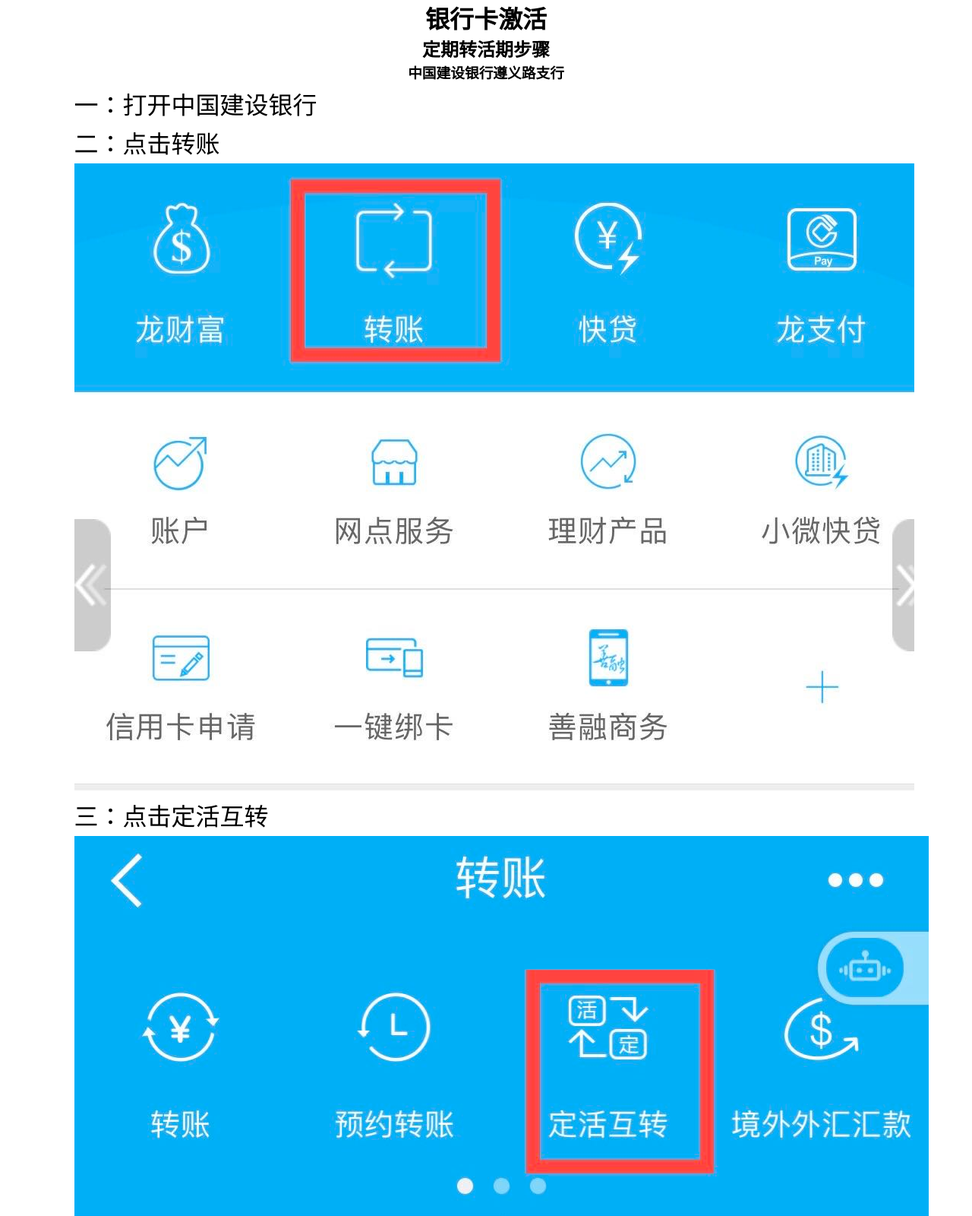
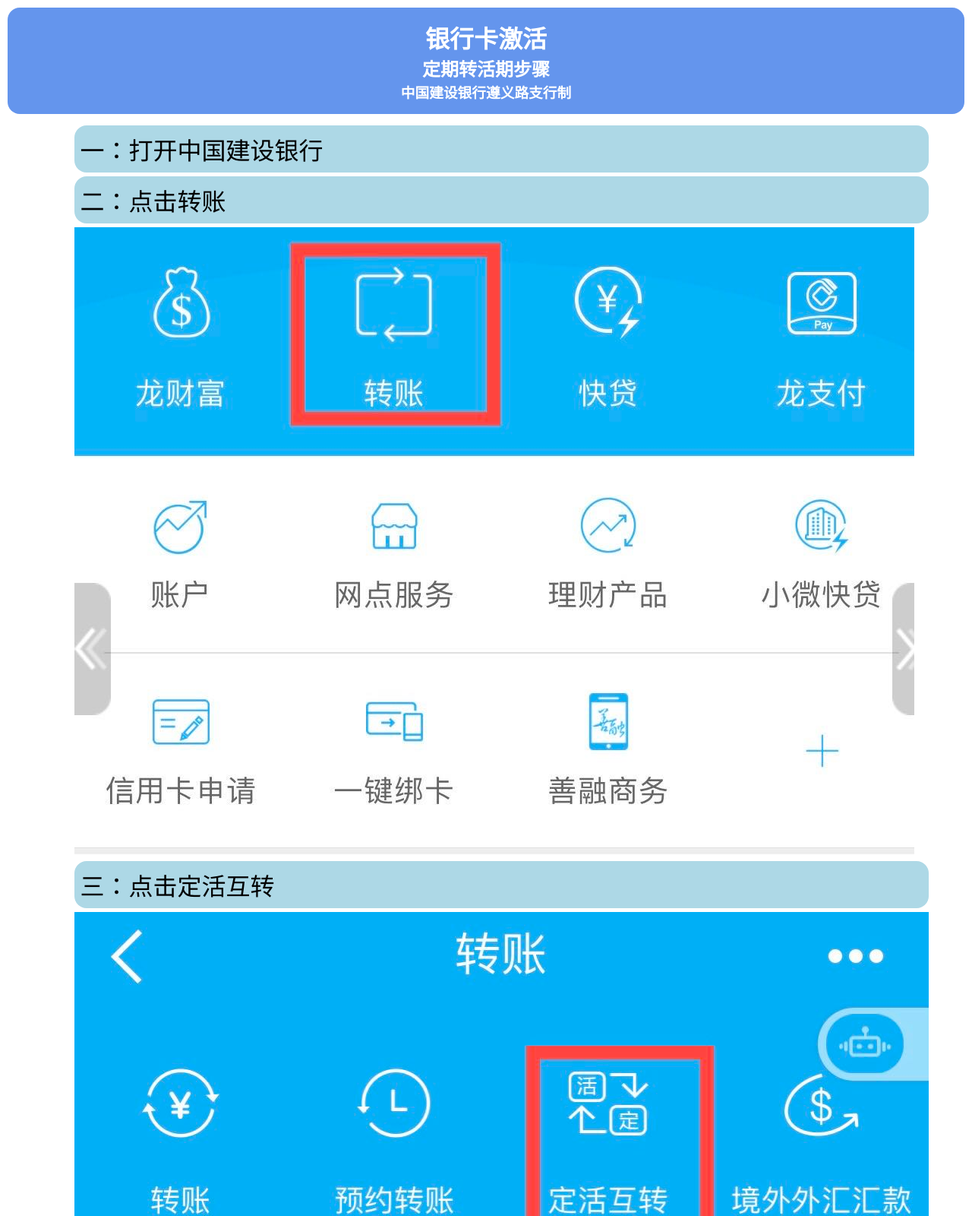
Before and after one commit to yufeicheniffy/ActivateDesplay, a plain HTML site: page index.html in a window 1280 px wide. Shown: the top 1600 px of the page at 76% size. Drawn offline with Linux system fonts and the light colour scheme.

Commit message:
change css

```diff
--- a/index.css
+++ b/index.css
@@ -6,11 +6,23 @@
 ol{
     list-style: none;
 }
+header{
+    display: flex;
+    flex-direction: column;
+    justify-content: center;
+    align-items: center;
+    margin: 10px;
+    background-color: cornflowerblue;
+    padding: 1rem;
+    color: white;
+    border-radius: 1rem;
+}
 main{
     display: flex;
     flex-direction: column;
     justify-content: center;
     align-items: center;
+    margin: 10px;
 }
 h1{
    font-size: 2rem;
@@ -20,6 +32,13 @@ h1{
 li{
     margin: 5px 0;
 }
+.explaination{
+    background-color: lightblue;
+    width: 100%;
+    border-radius: 1rem;
+    padding: 0.5rem;
+
+}
 .number {
     color: black;
     font-size: 2rem;
--- a/index.html
+++ b/index.html
@@ -2,32 +2,34 @@
 <html lang="en">
 <head>
     <meta charset="UTF-8">
-    <title>Title</title>
+    <title>银行卡激活</title>
     <link rel="stylesheet" href="index.css">
 </head>
 <body>
-<main>
+<header>
     <h1>银行卡激活</h1>
     <h2>定期转活期步骤</h2>
-    <h3>中国建设银行遵义路支行</h3>
+    <h3>中国建设银行遵义路支行制</h3>
+</header>
+<main>
 <ol>
-    <li><span class="number">一：</span><span class="text">打开中国建设银行</span></li>
-    <li><span class="number">二：</span><span class="text">点击转账</span></li>
+    <li class="explaination"><span class="number">一：</span><span class="text">打开中国建设银行</span></li>
+    <li class="explaination"><span class="number">二：</span><span class="text">点击转账</span></li>
         <li><img src="imgs/NO1.jpg" alt="中国建设银行" class = "dpImgs"></li>
-    <li><span class="number">三：</span><span class="text">点击定活互转</span></li>
+    <li class="explaination"><span class="number">三：</span><span class="text">点击定活互转</span></li>
         <li><img src="imgs/NO2.jpg" alt="中国建设银行" class = "dpImgs"></li>
-     <li><span class="number">三：</span><span class="text">输入密码登陆</span></li>
+     <li class="explaination"><span class="number">三：</span><span class="text">输入密码登陆</span></li>
         <li><img src="imgs/NO3.jpg" alt="中国建设银行" class = "dpImgs"></li>
-    <li><span class="number">四：</span><span class="text">点击定期转活期</span></li>
-    <li><span class="number">五：</span><span class="text">点击款项</span></li>
+    <li class="explaination"><span class="number">四：</span><span class="text">点击定期转活期</span></li>
+    <li class="explaination"><span class="number">五：</span><span class="text">点击款项</span></li>
         <li><img src="imgs/NO4.jpg" alt="中国建设银行" class = "dpImgs"></li>
-    <li><span class="number">六：</span><span class="text">点击卡内转账</span></li>
+    <li class="explaination"><span class="number">六：</span><span class="text">点击卡内转账</span></li>
         <li><img src="imgs/NO5.jpg" alt="中国建设银行" class = "dpImgs"></li>
-    <li><span class="number">七：</span><span class="text">点击确定</span></li>
+    <li class="explaination"><span class="number">七：</span><span class="text">点击确定</span></li>
         <li><img src="imgs/NO6.jpg" alt="中国建设银行" class = "dpImgs"></li>
-    <li><span class="number">八：</span><span class="text">点击全额转出后，点击下一步</span></li>
+    <li class="explaination"><span class="number">八：</span><span class="text">点击全额转出后，点击下一步</span></li>
         <li><img src="imgs/NO7.jpg" alt="中国建设银行" class = "dpImgs"></li>
-    <li><span class="number">九：</span><span class="text">点击确认</span></li>
+    <li class="explaination"><span class="number">九：</span><span class="text">点击确认</span></li>
        <li><img src="imgs/NO8.jpg" alt="中国建设银行" class = "dpImgs"></li>
 </ol>
 </main>
```
